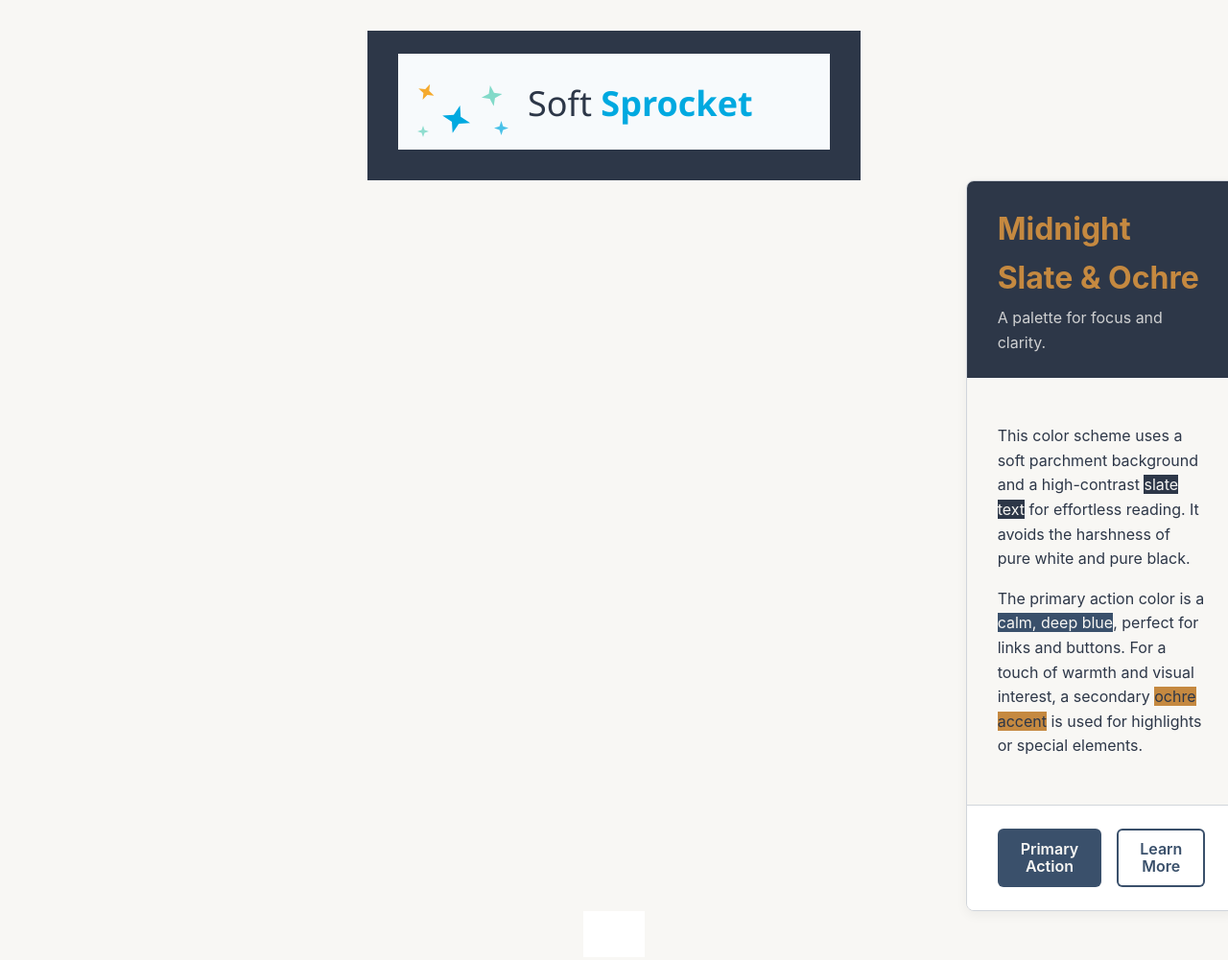
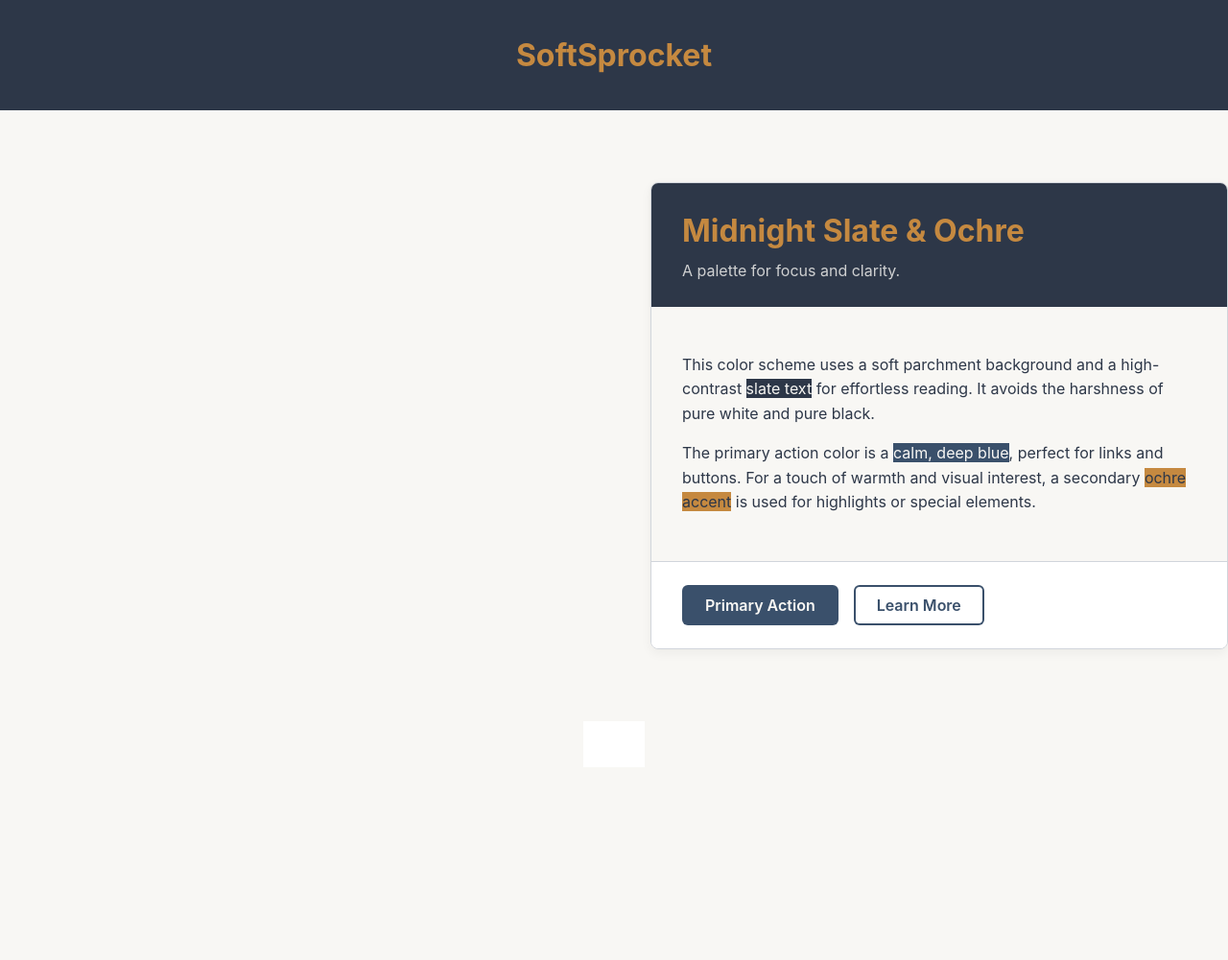
Before and after one commit to softsprocket/www-softsprocket, a plain HTML site: page index.html in a window 1280 px wide. Shown: the whole page at 96% size. After the commit the page ends 800 px from the top, so only its background shows below. Drawn offline with Linux system fonts and the light colour scheme.

Commit message:
color changes etx

```diff
--- a/css/app.css
+++ b/css/app.css
@@ -21,10 +21,11 @@ body {
   color: var(--color-text);
   font-family: -apple-system, BlinkMacSystemFont, "Segoe UI", Roboto, Helvetica, Arial, sans-serif;
   line-height: 1.6;
-  padding: 2rem;
+  padding: 0;
   display: grid;
   place-items: center;
   min-height: 100vh;
+  width: 100%;
 }
 
 /* Card styling */
@@ -40,6 +41,7 @@ header {
   background-color: var(--color-text);
   color: var(--color-background);
   padding: 1.5rem 2rem;
+  width: 100%;
 }
 
 h1 {
@@ -96,3 +98,16 @@ button:hover {
 .highlight-slate { background-color: var(--color-text); color: var(--color-background); }
 .highlight-deep-sea { background-color: var(--color-primary); color: var(--color-background); }
 .highlight-ochre { background-color: var(--color-accent); color: var(--color-text); }
+
+.logo-banner {
+  background-color: var(--color-text); /* Slate */
+  padding: 2rem 1rem;
+  text-align: center;
+}
+
+.logo-banner-text {
+  color: var(--color-accent); /* Ochre */
+  font-size: 2.5rem;
+  font-weight: bold;
+  margin: 0;
+}
--- a/css/softsprocket.css
+++ b/css/softsprocket.css
@@ -28,7 +28,7 @@ footer {
       "header header header"
       "nav main aside"
       "footer footer footer";
-    grid-template-columns: 200px 1fr 200px;
+    grid-template-columns: auto 1fr auto;
   }
 
   nav {
--- a/js/app.js
+++ b/js/app.js
@@ -12,41 +12,12 @@ onload = () => {
     const softsprocket = new SoftSprocket("app");
 
     // Populate the Header with a logo banner
-    let a = new A();
-    softsprocket.headerElement.appendChild(a);
-    a.setAttribute("href", "/");
-    a.setAttribute("aria-label", "SoftSprocket Homepage");
+    softsprocket.headerElement.className = "logo-banner";
 
-    let headerImage = `<svg class="logo-banner" width="450" height="100" viewBox="0 0 450 100" xmlns="http://www.w3.org/2000/svg" aria-labelledby="title desc" role="img">
-              <title id="title">SoftSprocket Logo Banner</title>
-              <desc id="desc">A stylized cascade of stars next to the word SoftSprocket.</desc>
-              <style>
-                .bg         { fill: #F7FAFC; }
-                .text-dark  { fill: #2D3748; }
-                .accent-pri { fill: #00A9E0; }
-                .accent-sec { fill: #76D7C4; }
-                .accent-ter { fill: #F5A623; }
-              </style>
-              <defs>
-                <symbol id="star-shape" viewBox="-10 -10 20 20">
-                  <path d="M 0 -10 L 2.5 -2.5 L 10 0 L 2.5 2.5 L 0 10 L -2.5 2.5 L -10 0 L -2.5 -2.5 Z" />
-                </symbol>
-              </defs>
-              <rect width="100%" height="100%" class="bg" />
-              <g id="star-cascade">
-                <use href="#star-shape" x="50" y="50" width="30" height="30" class="accent-pri" opacity="1" transform="rotate(15 50 50)"/>
-                <use href="#star-shape" x="85" y="35" width="22" height="22" class="accent-sec" opacity="0.9" transform="rotate(-10 85 35)"/>
-                <use href="#star-shape" x="25" y="28" width="18" height="18" class="accent-ter" opacity="0.95" transform="rotate(25 25 28)"/>
-                <use href="#star-shape" x="100" y="70" width="15" height="15" class="accent-pri" opacity="0.7"/>
-                <use href="#star-shape" x="20" y="75" width="12" height="12" class="accent-sec" opacity="0.8"/>
-              </g>
-              <text x="135" y="55" font-family="'Segoe UI', 'Roboto', 'Helvetica Neue', Arial, sans-serif" font-size="36" dominant-baseline="middle">
-                <tspan class="text-dark" font-weight="300">Soft</tspan>
-                <tspan class="accent-pri" font-weight="700">Sprocket</tspan>
-              </text>
-            </svg>`;
-
-    a.innerHTML = headerImage;
+    let h1Banner = new H1();
+    h1Banner.className = "banner-text";
+    h1Banner.textContent = "SoftSprocket";
+    softsprocket.headerElement.appendChild(h1Banner);
 
     // Populate the Aside with a card
     let div = new Div();
```
